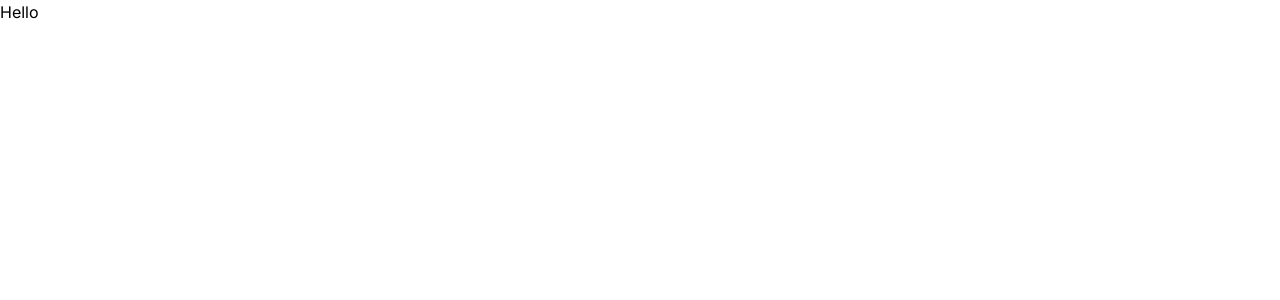
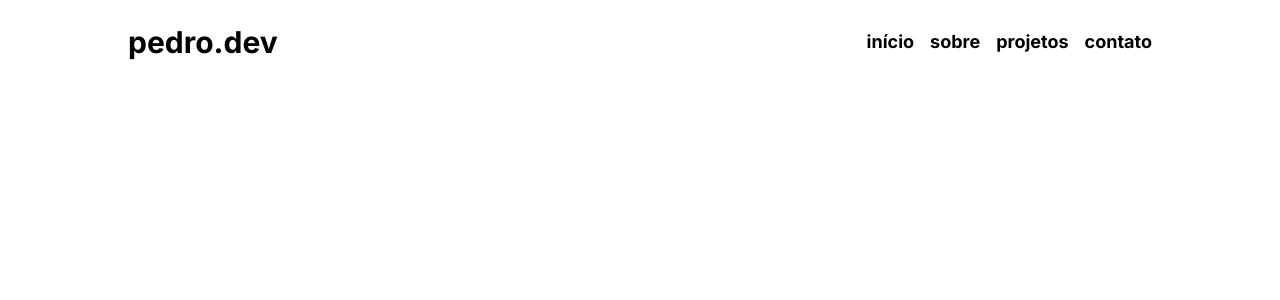
Before and after one commit to Czzped/my-portfolio, a Next.js app: page / in a window 1280 px wide. Shown: the top 300 px of the page. Built offline with nearby package versions, Linux system fonts and the light colour scheme.

Commit message:
feat: Header component include

```diff
--- a/src/app/layout.tsx
+++ b/src/app/layout.tsx
@@ -1,6 +1,7 @@
 import type { Metadata } from "next";
 import { Inter } from "next/font/google";
 import "./globals.css";
+import Header from "@/components/Header";
 
 const inter = Inter({ subsets: ["latin"] });
 
@@ -17,6 +18,7 @@ export default function RootLayout({
   return (
     <html lang="en">
       <body className={inter.className}>
+        <Header />
         {children}
       </body>
     </html>
--- a/src/app/page.tsx
+++ b/src/app/page.tsx
@@ -1,9 +1,6 @@
 export default function Home() {
   return (
     <main>
-      <h1>
-        Hello
-      </h1>
     </main>
   );
 }
--- /dev/null
+++ b/src/components/Header.tsx
@@ -0,0 +1,51 @@
+import Image from "next/image";
+import Link from "next/link";
+
+import menuLine from "../assets/menu-line.svg"
+
+export default function Header() {
+    return (
+        <header className="bg-transparent py-6 px-32">
+            <nav className="flex items-center justify-between">
+                <Link href={"#home"}>
+                    <h1 className="text-3xl font-bold">
+                        pedro.dev
+                    </h1>
+                </Link>
+
+                <ul className="hidden h-full gap-4 md:flex">
+                    <li>
+                        <Link
+                            href={"#início"}
+                            className="duration-300 text-lg font-bold hover:text-primaryColor">
+                            início
+                        </Link>
+                    </li>
+                    <li>
+                        <Link
+                            href={"#sobre"}
+                            className="duration-300 text-lg  font-bold hover:text-primaryColor">
+                            sobre
+                        </Link>
+                    </li>
+                    <li>
+                        <Link
+                            href={"#projetos"}
+                            className="duration-300 text-lg font-bold hover:text-primaryColor">
+                            projetos
+                        </Link>
+                    </li>
+                    <li>
+                        <Link
+                            href={"#contato"}
+                            className="duration-300 text-lg font-bold hover:text-primaryColor">
+                            contato
+                        </Link>
+                    </li>
+                </ul>
+
+                <Image src={menuLine} className="md:hidden" alt="menu-Line" />
+            </nav>
+        </header >
+    )
+}
--- a/tailwind.config.ts
+++ b/tailwind.config.ts
@@ -8,11 +8,9 @@ const config: Config = {
   ],
   theme: {
     extend: {
-      backgroundImage: {
-        "gradient-radial": "radial-gradient(var(--tw-gradient-stops))",
-        "gradient-conic":
-          "conic-gradient(from 180deg at 50% 50%, var(--tw-gradient-stops))",
-      },
+      colors: {
+        primaryColor: "#673981",
+      }
     },
   },
   plugins: [],
```
Also changed, not shown: src/assets/menu-line.svg (added).
